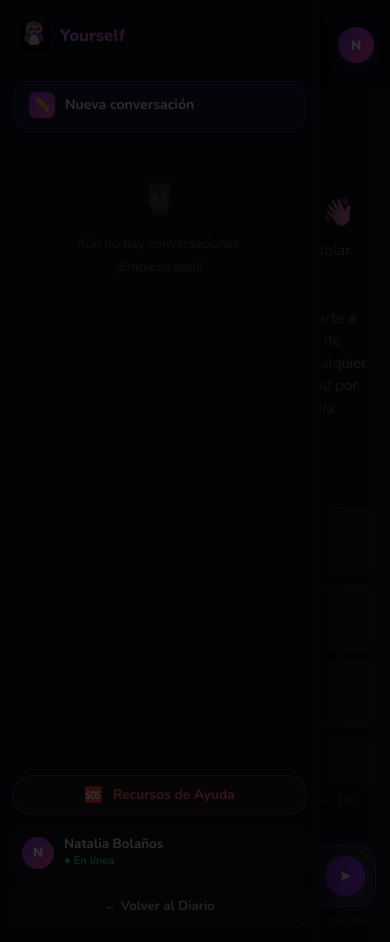
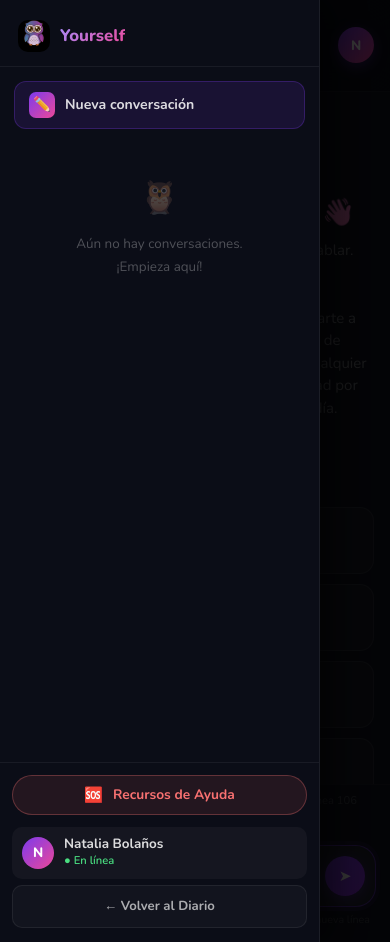
Before and after one commit to Saintfer/Yourself, a PHP site: page /pages/chat.php?sesion=a6adaf42163a45f3f20c8021502a2bbc in a window 390 px wide, with the box ticked. Run offline with PHP 8.4, Linux system fonts and the light colour scheme; a user stored in the database is signed in; data that the repository does not hold is empty.

Commit message:
Fix: overlay solo cubre área fuera del sidebar en móvil

```diff
--- a/pages/chat.php
+++ b/pages/chat.php
@@ -604,7 +604,10 @@ html, body {
   }
   .c-menu-btn { display: inline-flex; }
   .c-nav-toggle:checked ~ .chat-app .c-sidebar { transform: translateX(0); }
-  .c-nav-toggle:checked ~ .c-overlay { display: block; }
+  .c-nav-toggle:checked ~ .c-overlay {
+    display: block;
+    left: 82vw; /* solo cubre la parte fuera del sidebar */
+  }
   .c-messages { padding: 22px 16px 12px; }
   .c-input-wrap { padding: 10px 14px 14px; }
 }
```
